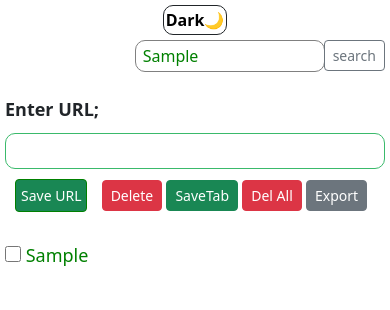
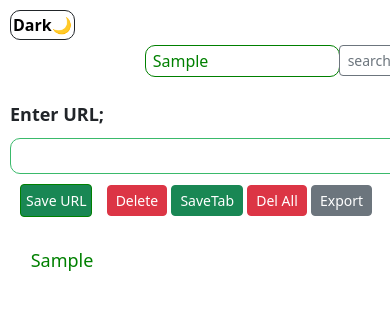
Before and after one commit to denis234pro/Leads-Tracker-App-webExtension, a browser extension: page index.html in a window 390 px wide. Both pictures are taken after typing "Sample", "Sample" into the empty fields and a click on the button "Save URL". Drawn offline with nearby package versions, Linux system fonts and the light colour scheme.

Commit message:
Improved version (end-year 2025)

```diff
--- a/index.html
+++ b/index.html
@@ -22,7 +22,7 @@
 <br>
 <label for="input-el">Enter URL;</label><br><input type="text" id="input-el" autocomplete="off">
     <br>
-    <input type="button" value="Save URL" id="input-btn" class="btn btn-success btn-sm">
+    <input type="button" value="Save URL" id="save-btn" class="btn btn-success btn-sm">
     <input type="button" value="Delete" id="clear-btn" class="btn btn-danger btn-sm">
     <input type="button" value="SaveTab" id="tab-btn" class="btn btn-success btn-sm">
     <input type="button" value="Del All" id="clear-all" class="btn btn-danger btn-sm">
--- a/script.js
+++ b/script.js
@@ -15,7 +15,7 @@ if (savedTheme === "enabled") {
 const ulEl = document.getElementById('ul-el');
 let myLeads = [];
 const inputEl = document.getElementById('input-el');
-const InputButton = document.getElementById('input-btn');
+const saveButton = document.getElementById('save-btn');
 const clearButton = document.getElementById('clear-btn');
 const clearAllBtn = document.getElementById('clear-all');
 const exportBtn = document.getElementById('export-btn');
@@ -100,7 +100,16 @@ function displayLeads(leads){
     })
 }
 
-saveTabBtn.addEventListener("click", () => {alert("Tab saved Successfully")})
+saveTabBtn.addEventListener("click", () => {
+    chrome.tabs.query({active: true, currentWindow: true}, function (tabs) {
+        const currentTab = tabs[0].url; // Grab the object property at index number 0
+        myLeads.push(currentTab); // add new url to the main box
+        localStorage.setItem("myLeads", JSON.stringify(myLeads)); // convert and save new leads into the local storage.
+        saveContent();
+        displayLeads(myLeads) // call the render leads function
+    })
+
+})
 //===============================================================================================
 //                          SEARCH LOGICS
 //==============================================================================================
@@ -184,7 +193,7 @@ inputEl.addEventListener("keyup", ev => {
     }
 })
 //====================================================================
-InputButton.addEventListener('click' , function() {
+saveButton.addEventListener('click' , function() {
     saveContent();     // 1. CREATE: Save the data.
     inputEl.value = '';// 2. Clear the input.
     displayLeads(myLeads);   // 3. READ: Re-render the list.
--- a/styles.css
+++ b/styles.css
@@ -2,19 +2,19 @@ body{
 background-color: white;
  margin: 0;
  padding: 10px;
-    min-width: 400px;
+    width: 410px;
 }
 #input-el{
       padding: 5px;
       border: 1px solid rgb(58, 186, 107);
       margin-top: 10px;
-      width: 50%;
+      width: 100%;
     border-radius: 10px;
 /*    color: green;*/
 /*    font-size: 16px;*/
 
 }
-#input-btn{
+#save-btn{
     margin: 10px;
     padding: 5px;
 }
@@ -25,7 +25,7 @@ input:focus{
 }
 
 ul{
-    color: green;
+    color: #4da6ff;
     font-size: 18px;
     padding-top: 20px;
     padding-left: 0;
@@ -43,7 +43,7 @@ li{
 }
 
 li:hover{
-    background-color: #769E7B;
+    /*background-color: #769E7B;*/
     display: inline;
     border-radius: 5px;
 }
@@ -74,28 +74,28 @@ li:hover .delete-box , .delete-box:checked{
     opacity: 1;
 }
 
-@media (max-width: 600px) {
-    body {
-        min-width: 0;
-        padding: 5px;
-    }
+/*@media (max-width: 600px) {*/
+/*    body {*/
+/*        min-width: 0;*/
+/*        padding: 5px;*/
+/*    }*/
 
-    .delete-box{
-        opacity: 1;
-    }
+/*    .delete-box{*/
+/*        opacity: 1;*/
+/*    }*/
 
-    .edit-icon{
-        opacity: 1;
-    }
-    #input-el{
-        width: 100%;
-    }
-    #search-input{
-        width: 100%;
+/*    .edit-icon{*/
+/*        opacity: 1;*/
+/*    }*/
+/*    #input-el{*/
+/*        width: 100%;*/
+/*    }*/
+/*    #search-input{*/
+/*        width: 100%;*/
 
-    }
+/*    }*/
 
-}
+/*}*/
 
 .edit-icon{
     opacity: 0;
@@ -145,7 +145,7 @@ li:hover .edit-icon {
 }
 #search-input{
     border-radius: 10px;
-    border: 1px solid gray;
+    border: 1px solid green;
     color: green;
     padding: 7px;
     width: 50%;
@@ -159,7 +159,7 @@ li:hover .edit-icon {
 
 #container{
     display: flex;
-    justify-content: center;
+
     margin: auto auto 5px;
 
 
```
Also changed, not shown: icon2.png (added), icon3.png (added), icon4.png (added), manifest.json (added).
